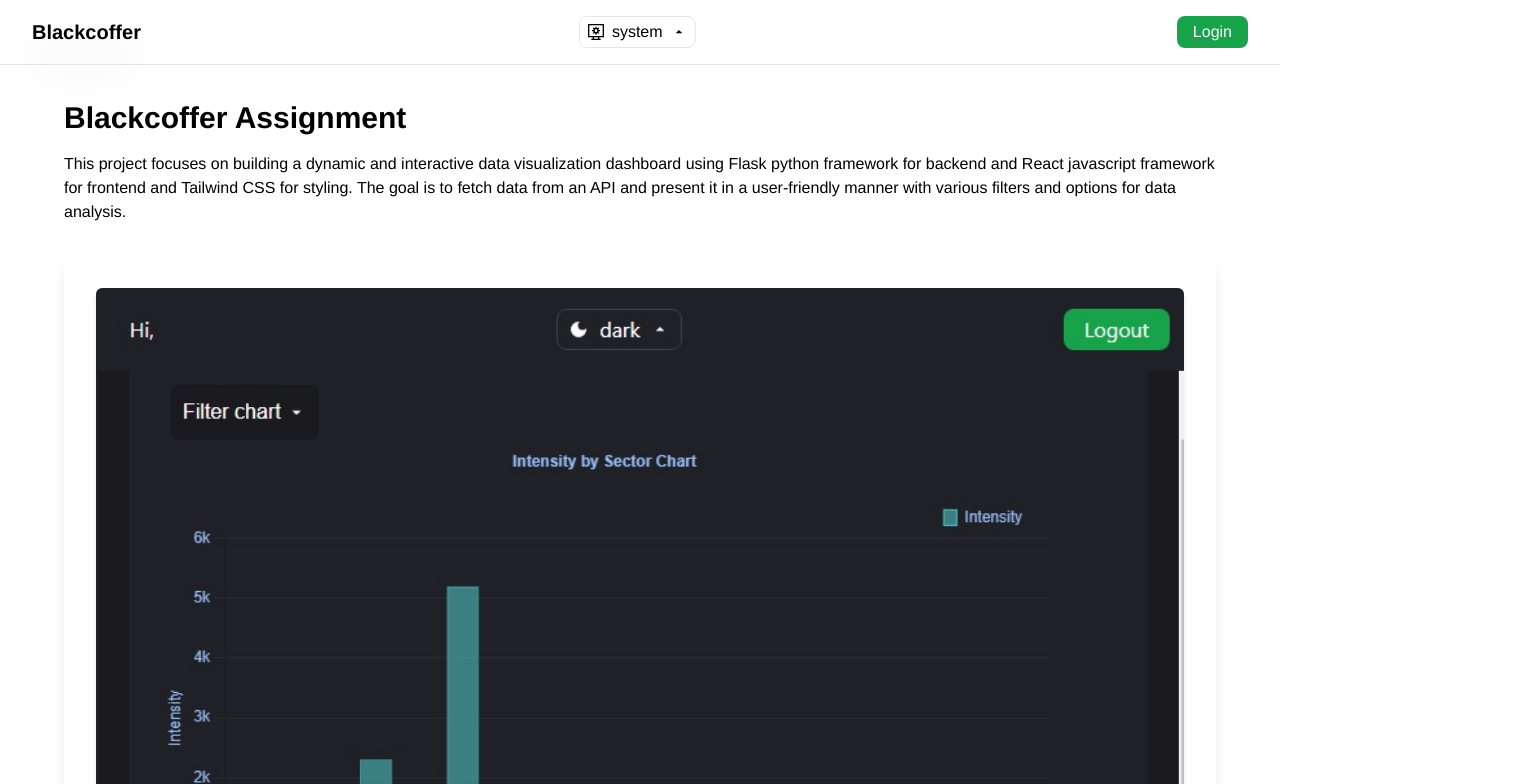
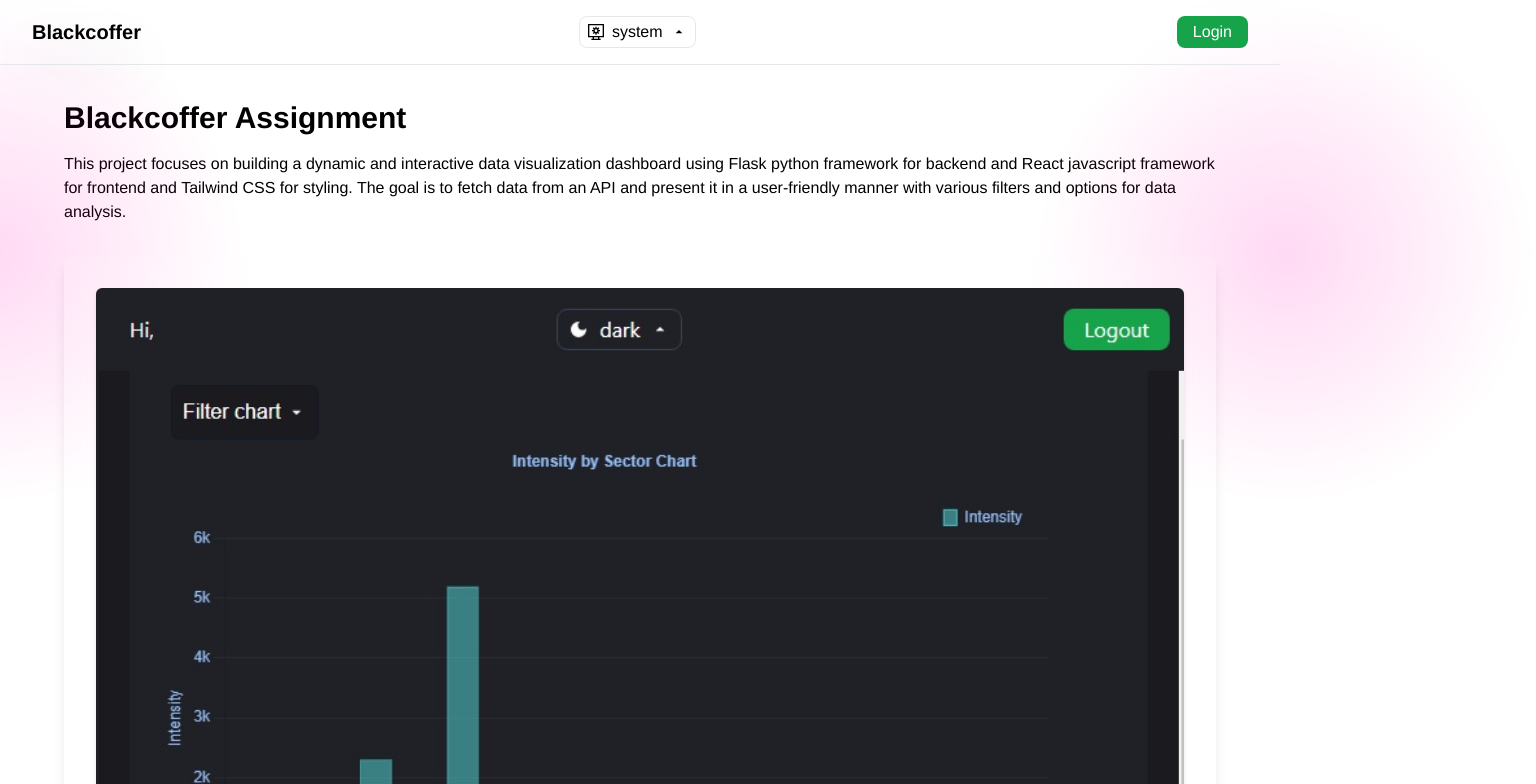
Before and after one commit to pascal-tech1/analytical-dashboard, a React (Vite) app in the folder frontend/: page / in a window 1280 px wide. Shown: the top 784 px of the page, 1536 px wide, since content can reach past the window. Built offline with nearby package versions, Linux system fonts and the light colour scheme.

Commit message:
Update main.jsx

```diff
--- a/frontend/src/main.jsx
+++ b/frontend/src/main.jsx
@@ -6,6 +6,7 @@
 
 ReactDOM.createRoot(document.getElementById("root")).render(
   <Provider store={store}>
+    <div class="relative h-full w-full bg-slate-950"><div class="absolute bottom-0 left-[-20%] right-0 top-[-10%] h-[500px] w-[500px] rounded-full bg-[radial-gradient(circle_farthest-side,rgba(255,0,182,.15),rgba(255,255,255,0))]"></div><div class="absolute bottom-0 right-[-20%] top-[-10%] h-[500px] w-[500px] rounded-full bg-[radial-gradient(circle_farthest-side,rgba(255,0,182,.15),rgba(255,255,255,0))]"></div></div>
     <App />
   </Provider>
 );
```
